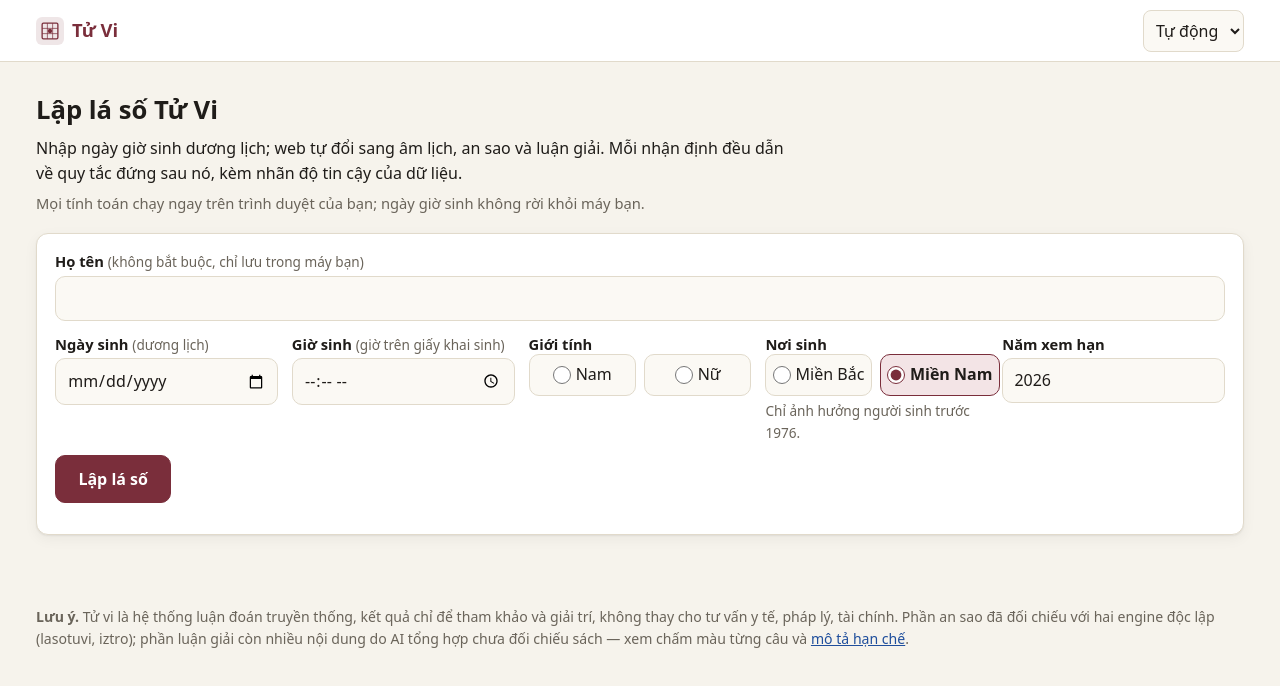
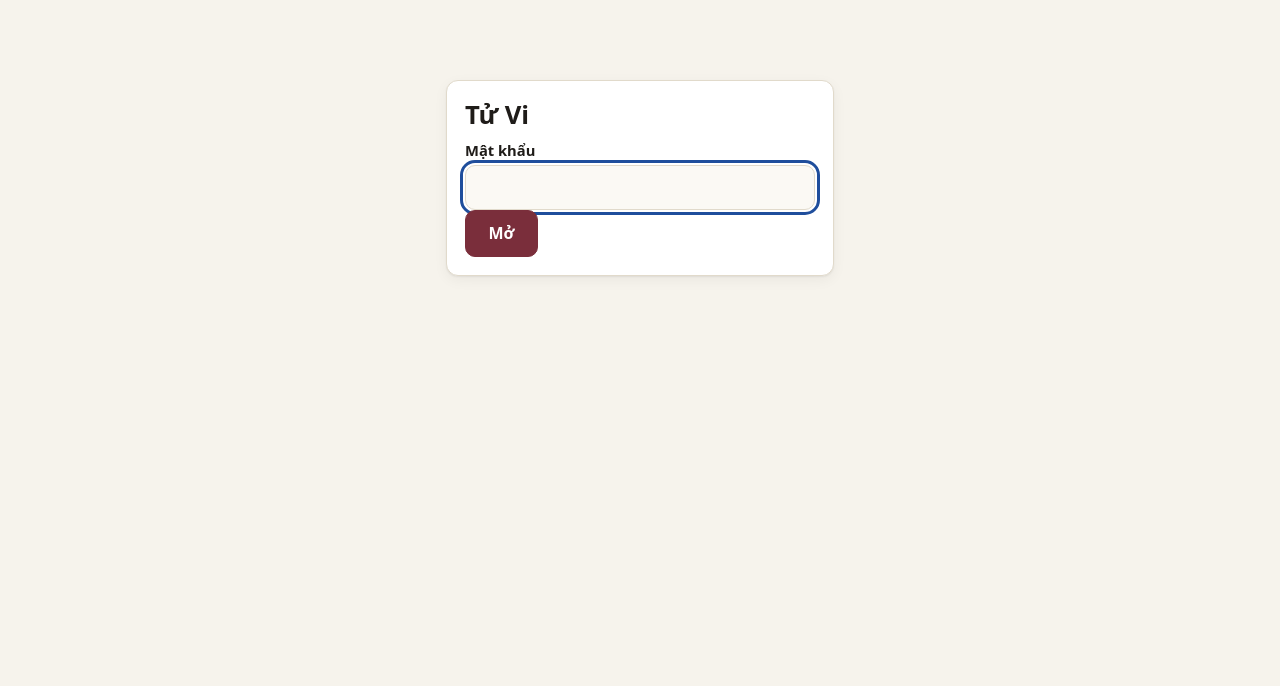
Before and after one commit to tinsdark/tu_vi, a React (Vite) app in the folder web/: page / in a window 1280 px wide. Shown: the top 686 px of the page. Built offline with nearby package versions, Linux system fonts and the light colour scheme.

Commit message:
Khóa web bằng mật khẩu (băm PBKDF2 trong source, không lưu mật khẩu)
Co-Authored-By: Claude Sonnet 5.5 <noreply@anthropic.com>
Claude-Session: https://claude.ai/code/session_01XYj9wPvn4PnQH4TvKpuRtx

```diff
--- /dev/null
+++ b/web/src/lib/khoa.json
@@ -0,0 +1,5 @@
+{
+  "salt": "a0b4c085070a866c598fbe2b239566c2",
+  "lan": 600000,
+  "bam": "90493ac2ab2634f8e25d01bd26e124746db07e173b45660a87c2bbb94fb1ac4b"
+}
--- /dev/null
+++ b/web/src/lib/khoa.ts
@@ -0,0 +1,28 @@
+// Khóa web bằng mật khẩu. Trong source chỉ có băm PBKDF2 (khoa.json), không có mật khẩu.
+// Lưu ý: web tĩnh nên đây là chốt chặn phía trình duyệt, đủ ngăn người lạ vào xem; không phải bảo mật cấp máy chủ.
+import khoa from "./khoa.json";
+
+const KHOA_PHIEN = "tuvi_mo_khoa";
+
+export interface MaKhoa { salt: string; lan: number; bam: string }
+
+const tuHex = (s: string) => Uint8Array.from(s.match(/../g) ?? [], (b) => parseInt(b, 16));
+const raHex = (b: ArrayBuffer) => Array.from(new Uint8Array(b), (x) => x.toString(16).padStart(2, "0")).join("");
+
+/** Băm giống tools/doi_mat_khau.mjs rồi so sánh hằng thời gian. */
+export async function kiemTraMatKhau(mk: string, ma: MaKhoa = khoa): Promise<boolean> {
+  if (!globalThis.crypto?.subtle) throw new Error("Trình duyệt cần HTTPS (hoặc localhost) để kiểm tra mật khẩu.");
+  const key = await crypto.subtle.importKey("raw", new TextEncoder().encode(mk.normalize("NFC")), "PBKDF2", false, ["deriveBits"]);
+  const bam = raHex(await crypto.subtle.deriveBits({ name: "PBKDF2", hash: "SHA-256", salt: tuHex(ma.salt), iterations: ma.lan }, key, 256));
+  let lech = bam.length ^ ma.bam.length;
+  for (let i = 0; i < ma.bam.length; i++) lech |= bam.charCodeAt(i) ^ ma.bam.charCodeAt(i);
+  return lech === 0;
+}
+
+export function daMoKhoa(): boolean {
+  try { return sessionStorage.getItem(KHOA_PHIEN) === khoa.bam; } catch { return false; }
+}
+
+export function ghiMoKhoa(): void {
+  try { sessionStorage.setItem(KHOA_PHIEN, khoa.bam); } catch { /* chế độ riêng tư: hỏi lại mỗi lần tải */ }
+}
--- a/web/src/main.tsx
+++ b/web/src/main.tsx
@@ -1,10 +1,17 @@
-import { StrictMode } from "react";
+import { StrictMode, useState } from "react";
 import { createRoot } from "react-dom/client";
 import { App } from "./App";
+import { daMoKhoa } from "./lib/khoa";
+import { ManHinhKhoa } from "./ui/ManHinhKhoa";
 import "./styles.css";
+
+function Goc() {
+  const [mo, setMo] = useState(daMoKhoa);
+  return mo ? <App /> : <ManHinhKhoa onMo={() => setMo(true)} />;
+}
 
 createRoot(document.getElementById("goc")!).render(
   <StrictMode>
-    <App />
+    <Goc />
   </StrictMode>,
 );
--- a/web/src/styles.css
+++ b/web/src/styles.css
@@ -73,7 +73,7 @@ button, input, select { font: inherit; color: inherit; }
 .truong > span, .truong > legend { font-weight: 600; font-size: .92rem; padding: 0; }
 .truong em { font-weight: 400; font-style: normal; color: var(--mo); font-size: .85rem; }
 .truong-rong { grid-column: 1 / -1; }
-input[type="text"], input[type="date"], input[type="time"], input[type="number"], select {
+input[type="text"], input[type="password"], input[type="date"], input[type="time"], input[type="number"], select {
   background: var(--be-mat-2); border: 1px solid var(--vien); border-radius: 10px; padding: .55rem .7rem; min-height: 42px; width: 100%;
 }
 .chon { display: inline-flex; align-items: center; gap: .4rem; margin-right: 1rem; min-height: 36px; }
--- /dev/null
+++ b/web/src/ui/ManHinhKhoa.tsx
@@ -0,0 +1,35 @@
+import { useState, type FormEvent } from "react";
+import { ghiMoKhoa, kiemTraMatKhau } from "../lib/khoa";
+
+export function ManHinhKhoa({ onMo }: { onMo: () => void }) {
+  const [mk, setMk] = useState("");
+  const [loi, setLoi] = useState("");
+  const [dang, setDang] = useState(false);
+
+  const gui = async (e: FormEvent) => {
+    e.preventDefault();
+    setDang(true);
+    setLoi("");
+    try {
+      if (await kiemTraMatKhau(mk)) { ghiMoKhoa(); onMo(); return; }
+      setLoi("Sai mật khẩu.");
+    } catch (err) {
+      setLoi((err as Error).message);
+    }
+    setDang(false);
+  };
+
+  return (
+    <main className="trang" style={{ maxWidth: 420, paddingTop: 80 }}>
+      <form className="the" onSubmit={gui}>
+        <h1>Tử Vi</h1>
+        <label className="truong">
+          <span>Mật khẩu</span>
+          <input type="password" value={mk} onChange={(e) => setMk(e.target.value)} autoComplete="current-password" autoFocus required />
+        </label>
+        {loi && <p className="loi" role="alert">{loi}</p>}
+        <button type="submit" className="nut nut-chinh" disabled={dang}>{dang ? "Đang kiểm tra…" : "Mở"}</button>
+      </form>
+    </main>
+  );
+}
```
Also changed, not shown: 2 other files (tests, documents, lock files or other folders).
